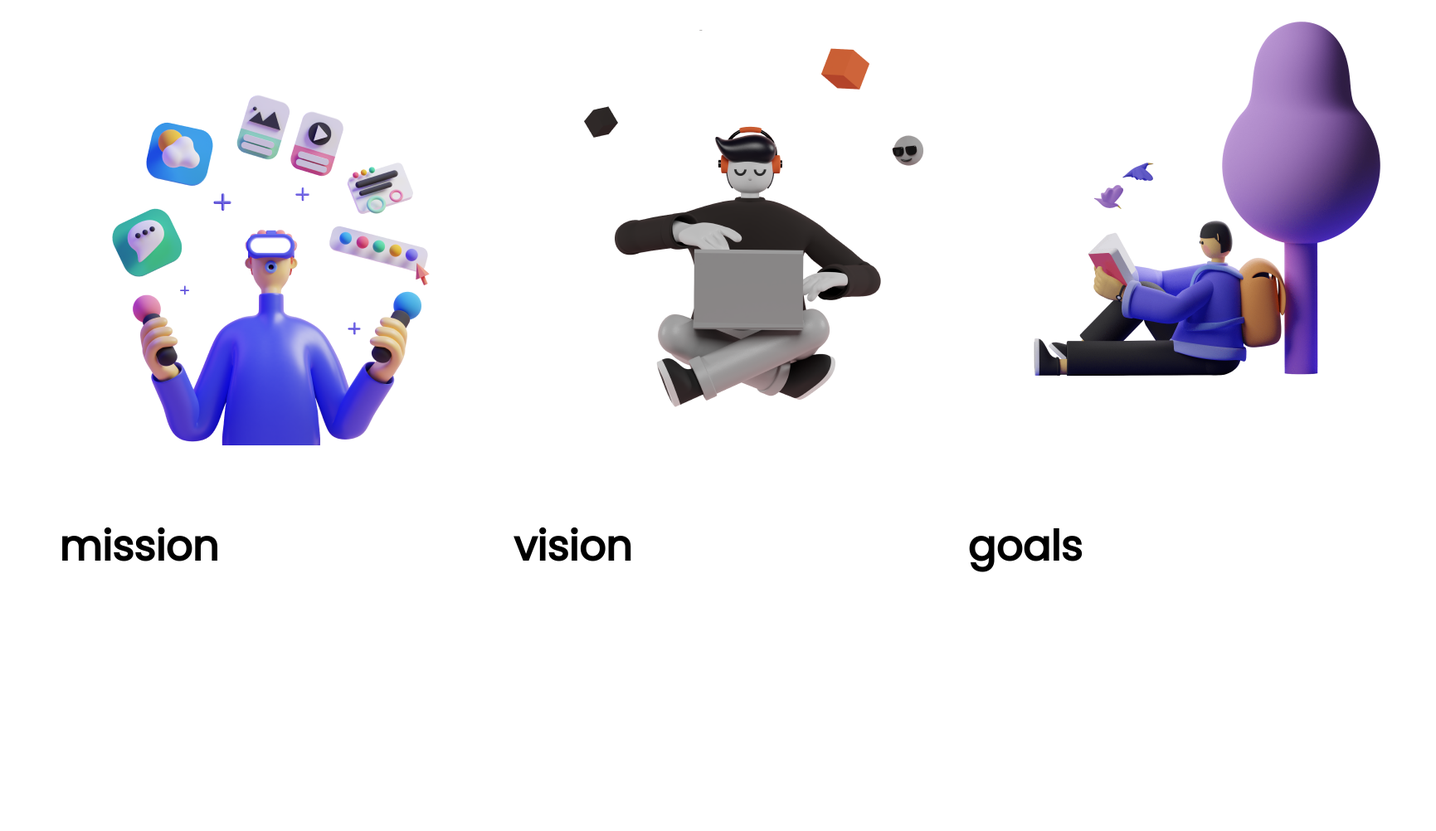
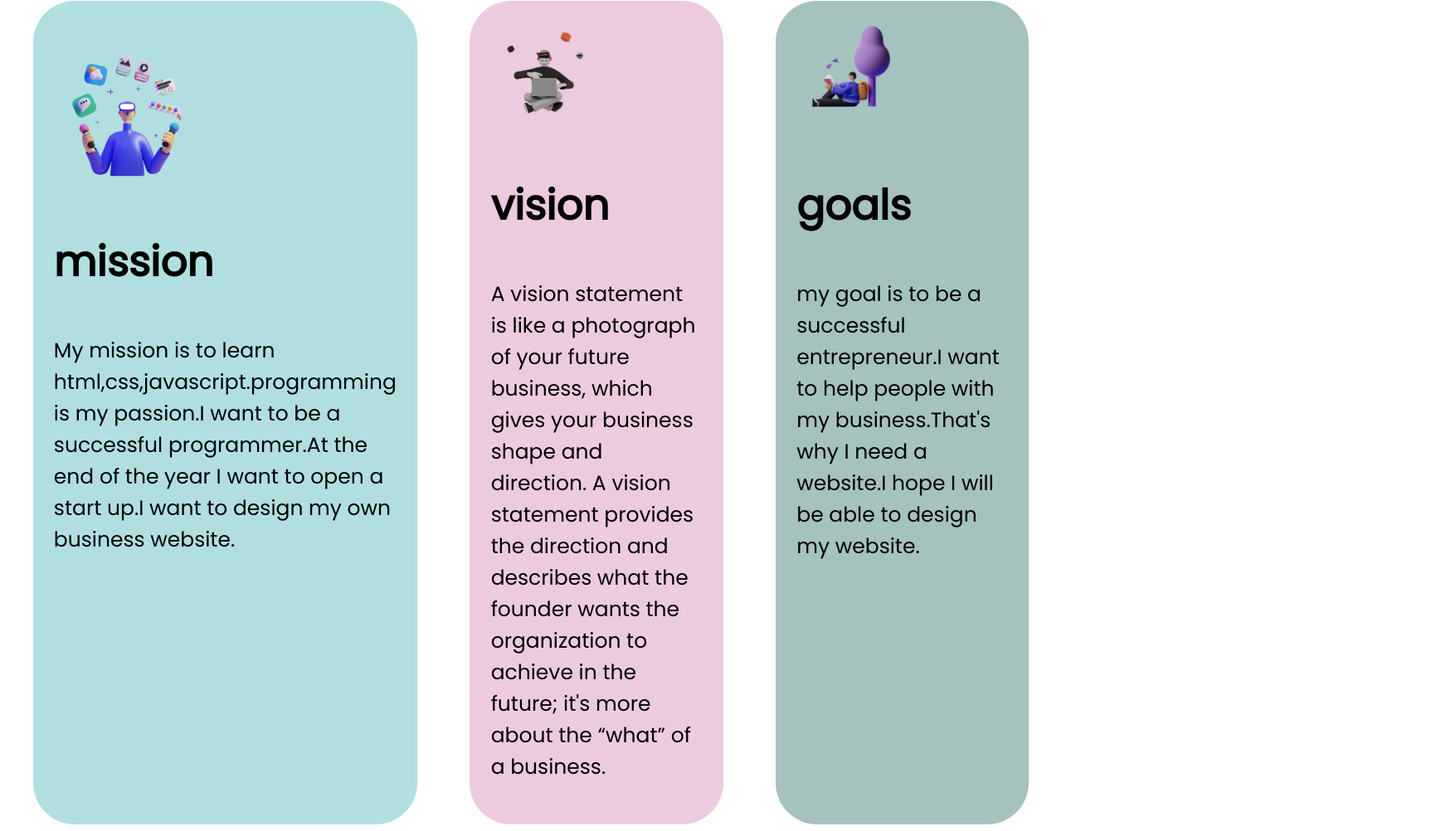
Before and after one commit to Shoumic0760/assignment-1, a plain HTML site: page index.html in a window 1280 px wide. Shown: the part 1385-2387 px from the top of the page at 83% size, 1731 px wide, since content can reach past the window. Before the commit the page ends 2140 px from the top, so only its background shows below. Drawn offline with Linux system fonts and the light colour scheme.

Commit message:
third-section

```diff
--- a/index.html
+++ b/index.html
@@ -36,16 +36,24 @@
 
     <h2 id="center">My Mission in <span class="h2tag">2022</span></h2>
     <section>
-        <div class="one-third">
+        <div class="one-third" id="left-part">
             <img src="illustrator-1.png" alt="">
             <h3>mission</h3>
+            <p>My mission is to learn html,css,javascript.programming is my passion.I want to be a successful
+                programmer.At the end of the year I want to open a start up.I want to design my own business website.
+            </p>
         </div>
-        <div class="one-third">
+        <div class="one-third" id="center-part">
             <img src="illustrator-2.png" alt="">
             <h3>vision</h3>
+            <p>A vision statement is like a photograph of your future business, which gives your business shape and
+                direction. A vision statement provides the direction and describes what the founder wants the
+                organization to achieve in the future; it's more about the “what” of a business.</p>
         </div>
-        <div class="one-third"><img src="illustrator-3.png" alt="">
+        <div class="one-third" id="right-part"><img src="illustrator-3.png" alt="">
             <h3>goals</h3>
+            <p>my goal is to be a successful entrepreneur.I want to help people with my business.That's why I need a
+                website.I hope I will be able to design my website.</p>
         </div>
     </section>
 
--- a/style.css
+++ b/style.css
@@ -49,11 +49,21 @@ a{ font-size: 25px;}
 }
 .one-third{
     width: 33.33333333%;
-    margin-left: 5%;
-    margin-right: 5%;
+    margin-left: 2.5%;
+    margin-right: 2.5%;
     text-align: left;
-
+    border-radius: 50px;
+padding: 2%;
+}
+.one-third img{width: 50%;
 }
 h3{
     font-size: 50px;
 }
+#center-part{background-color: rgb(236, 203, 225);
+    border-color: rgb(236, 203, 225);
+}
+#left-part{background-color: rgb(177, 223, 223);
+border-color: rgb(177, 223, 223);}
+#right-part{background-color: rgb(165, 194, 191);
+border-color:  rgb(165, 194, 191);}
```
